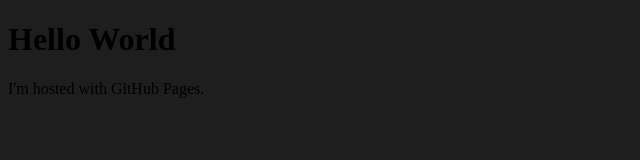
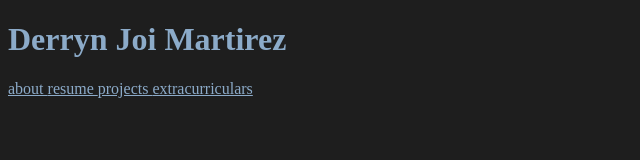
Before and after one commit to dynjm/dynjm.github.io, a plain HTML site: page index.html in a window 1280 px wide. Shown: the whole page, without its empty margins (0-640 px from the left). Drawn offline with Linux system fonts and the light colour scheme.

Commit message:
added homepage text
- add: name
- add: about
- add: resume
- add: projects
- add: extracurriculars
- reformat: homepage text colors

```diff
--- a/index.html
+++ b/index.html
@@ -5,9 +5,17 @@
     <link rel = "stylesheet" href= "styles.css">
 </head>
 
+<body>
 
-<body>
-<h1>Hello World</h1>
-<p>I'm hosted with GitHub Pages.</p>
+    <h1> Derryn Joi Martirez </h1>
+
+    <div class = "links">
+        <span> about </span>
+        <span> resume </span>
+        <span> projects </span>
+        <span> extracurriculars </span>
+    </div>
+
 </body>
+
 </html>
--- a/styles.css
+++ b/styles.css
@@ -1,3 +1,12 @@
 body {
     background-color: #1e1e1e;
 }
+
+h1 {
+    color: #8CABC9;
+}
+
+.links span {
+    text-decoration: underline;
+    color: #8CABC9;
+}
```
